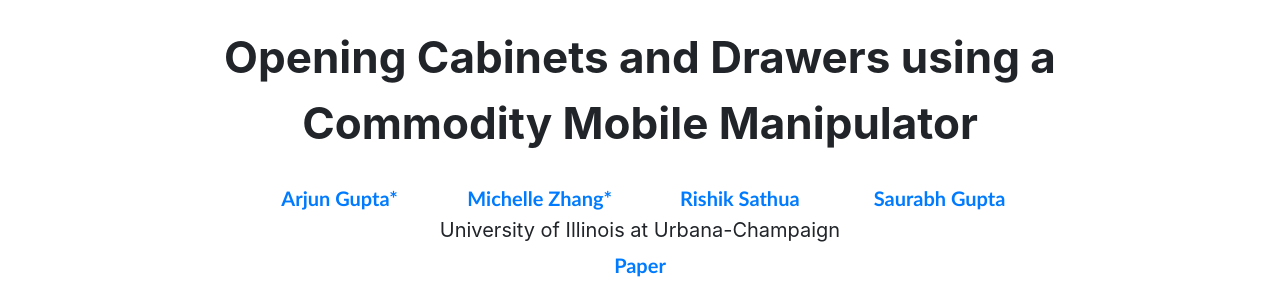
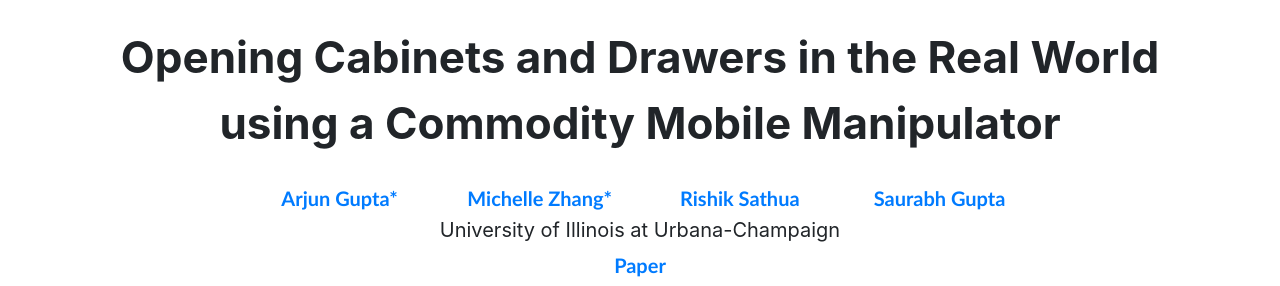
Before and after one commit to arjung128/opening-cabinets-and-drawers, a plain HTML site: page index.html in a window 1280 px wide. Shown: the top 286 px of the page. Drawn offline with nearby package versions, Linux system fonts and the light colour scheme.

Commit message:
updated title

```diff
--- a/index.html
+++ b/index.html
@@ -23,7 +23,7 @@
 <body>
 <br />
 <center>
-    <span style="font-size:44px;font-weight:bold;">Opening Cabinets and Drawers using a <br/>Commodity Mobile Manipulator</span>
+    <span style="font-size:44px;font-weight:bold;">Opening Cabinets and Drawers in the Real World <br/>using a Commodity Mobile Manipulator</span>
 </center>
 
   <br />
```
